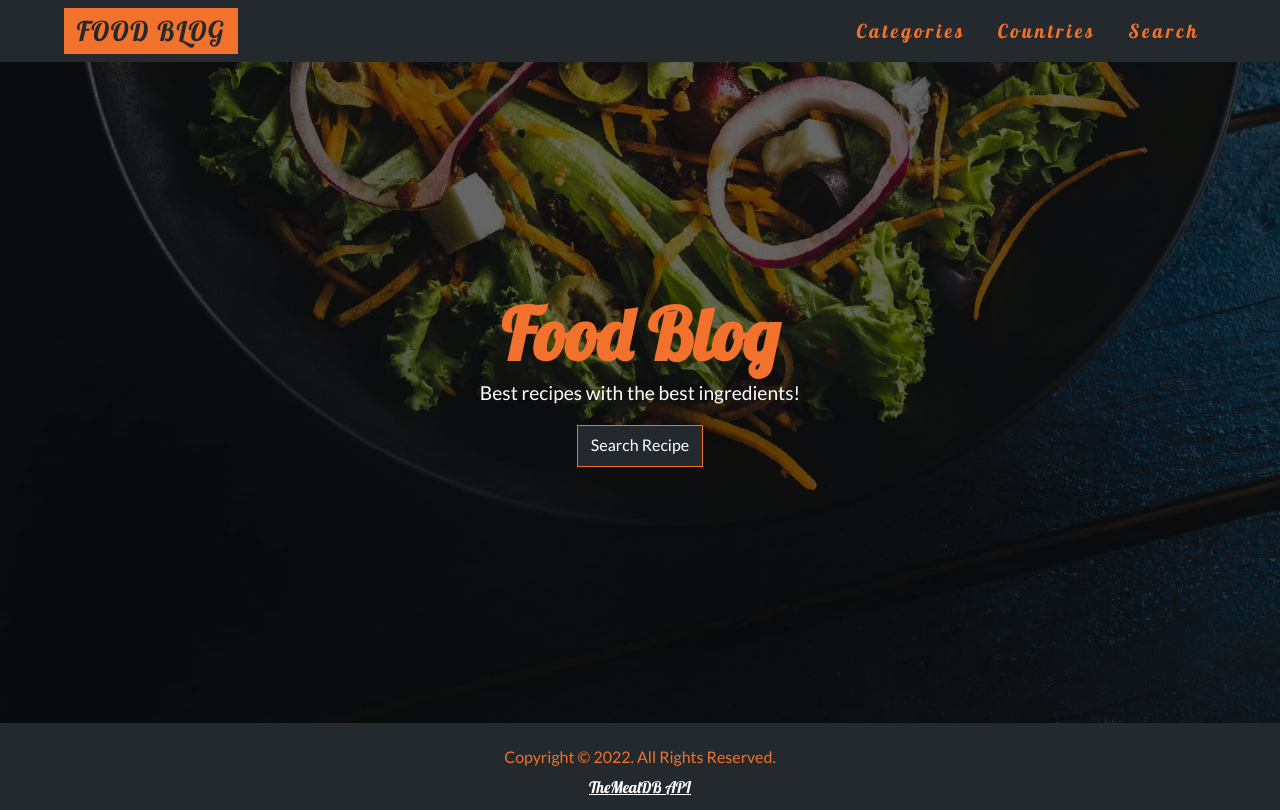
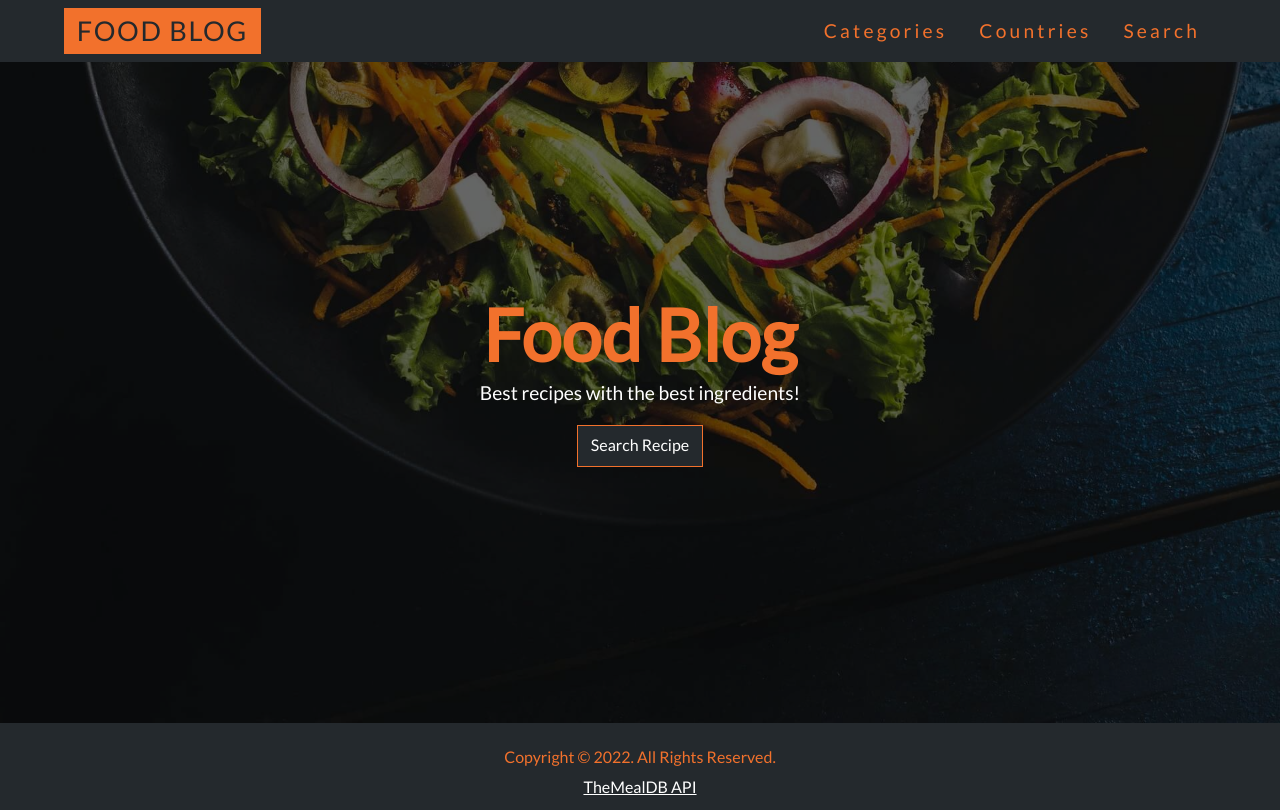
Before and after one commit to GeorgiosDoudouliakis/food-blog, an Angular app: page / in a window 1280 px wide. Built offline with nearby package versions, Linux system fonts and the light colour scheme.

Commit message:
refactor: Delete LobsterRegular font and replace it with LatoRegular

```diff
--- a/src/app/shared/modules/meal/components/meal/meal.component.scss
+++ b/src/app/shared/modules/meal/components/meal/meal.component.scss
@@ -19,7 +19,7 @@
     padding: 1rem;
     margin: 0 auto 1rem;
     > span {
-      font-family: LobsterRegular;
+      font-family: LatoRegular;
       text-align: left;
       color: $primary-color;
     }
--- a/src/assets/scss/_variables.scss
+++ b/src/assets/scss/_variables.scss
@@ -3,11 +3,6 @@ $secondary-color: #24292d;
 $bg-color: lighten($secondary-color, 5%);
 
 @font-face {
-    font-family: LobsterRegular;
-    src: url('../fonts/Lobster-Regular.ttf');
-}
-
-@font-face {
     font-family: LatoRegular;
     src: url('../fonts/Lato-Regular.ttf');
 }
--- a/src/styles.scss
+++ b/src/styles.scss
@@ -13,7 +13,7 @@ body {
 }
 
 h1, h2, a {
-    font-family: LobsterRegular;
+    font-family: LatoRegular;
 }
 
 h3, p, span, li, button, button > a {
```
Also changed, not shown: src/assets/fonts/Lobster-Regular.ttf (deleted).
